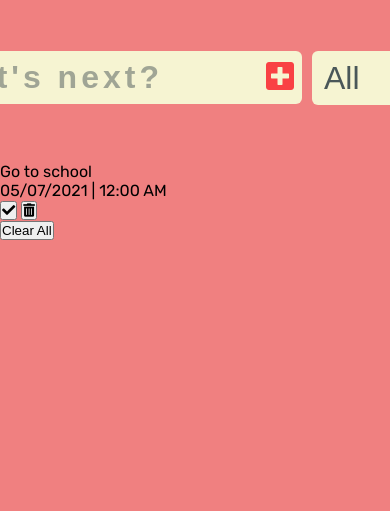
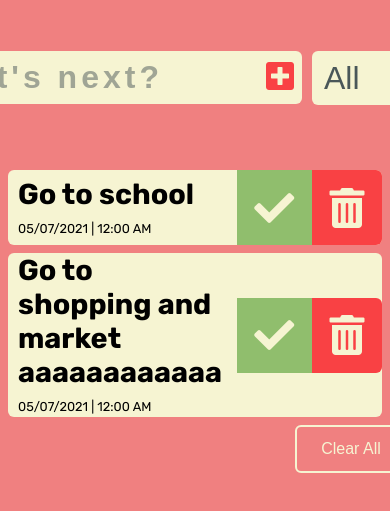
Before and after one commit to EzeSandes/ToDo-List, a plain HTML site: page index.html in a window 390 px wide. Shown: the part 171-682 px from the top of the page. Drawn offline with Linux system fonts and the light colour scheme.

Commit message:
Completed styles.css .Not responsive or refactored yet

```diff
--- a/index.html
+++ b/index.html
@@ -34,15 +34,24 @@
          </div>
       </form>
 
-      <div class="container">
+      <div class="flex flex--center container container-list">
          <ul class="todo-list">
             <div class="todo__item">
                <div class="todo__item--text">
-                  <li>Go to school</li>
+                  <li class="todo-item--task">Go to school</li>
                   <span class="list-date">05/07/2021 | 12:00 AM</span>
                </div>
-               <button><i class="fas fa-check"></i></button>
-               <button><i class="fas fa-trash-alt"></i></button>
+               <button class="btn btn--check"><i class="fas fa-check fa-3x "></i></button>
+               <button class="btn btn--trash"><i class="fas fa-trash-alt fa-3x"></i></button>
+            </div>
+            <div class="todo__item">
+               <div class="todo__item--text">
+                  <li class="todo-item--task">Go to shopping and market aaaaaaaaaaaa
+                  </li>
+                  <span class="list-date">05/07/2021 | 12:00 AM</span>
+               </div>
+               <button class="btn btn--check"><i class="fas fa-check fa-3x "></i></button>
+               <button class="btn btn--trash"><i class="fas fa-trash-alt fa-3x"></i></button>
             </div>
          </ul>
          <button class="btn btn--clear">Clear All</button>
--- a/styles.css
+++ b/styles.css
@@ -7,8 +7,10 @@
    --primary-text-color: #000000;
    --secundary-text-color: #4A5759;
    --complete-color: #90BE6D;
+   --complete-darker-color: #63834b;
    --delete-color: #F94144;
    --delete-darker-color: #a82c2e;
+   --border-radius: 6px;
 }
 
 *,
@@ -47,7 +49,7 @@ form button,
 .select select{
    border: none;
    padding: 0.5rem;
-   border-radius: 6px;
+   border-radius: var(--border-radius);
    background-color: var(--primary-backg-text-color);
    font-size: 2rem;
 }
@@ -114,8 +116,95 @@ select{
    right: 0;
 
    /* Border Radius */
-   border-bottom-right-radius: 6px;
-   border-top-right-radius: 6px;
+   border-bottom-right-radius: var(--border-radius);
+   border-top-right-radius: var(--border-radius);
+}
+
+/***************** Task list ********************/
+.container-list{
+   flex-direction: column;
+}
+
+.todo-list{
+   min-width: 40%;
+   list-style: none;
+}
+
+.todo__item{
+   display: flex;
+   justify-content: space-between;
+   align-items: center;
+   margin: 0.5rem;
+
+   border-radius: var(--border-radius);
+
+   font-size: 1.5rem;
+   background-color: var(--primary-backg-text-color);
+}
+
+.todo__item--text{
+   flex: 1;
+   margin: 0 10px;
+   font-weight: 700;
+}
+
+.todo-item--task{
+   font-size: 1.8rem;
+}
+
+.list-date{
+   font-size: 0.8rem;
+   font-weight: 400;
+}
+
+.btn--check,
+.btn--trash{
+   border: none;
+   color: var(--primary-backg-text-color);
+   background-color: var(--delete-color);
+   padding: 0.5rem;
+}
+
+.btn--check i,
+.btn--trash i{
+   padding: 0.6rem;
+}
+
+.btn--check{
+   background-color: var(--complete-color);
+}
+
+.btn--trash{
+   background-color: var(--delete-color);
+   border-top-right-radius: var(--border-radius);
+   border-bottom-right-radius: var(--border-radius);
+}
+
+.btn--trash:active{
+   background-color: var(--delete-darker-color);
+}
+.btn--check:active{
+   background-color: var(--complete-darker-color);
+}
+
+.btn--clear{
+
+   position: relative;
+   left: 40%;
+
+   font-size: 1rem;
+   color: var(--primary-backg-text-color);
+   background: transparent;
+
+   border: 2px solid var(--primary-backg-text-color);
+   border-radius: var(--border-radius);
+
+   padding: 0.8rem 1.5rem;
+}
+
+.btn--clear:active{
+   color: var(--main--backg-color);
+   background-color: var(--primary-backg-text-color);
 }
 
 /***************** UTILITIES ********************/
@@ -127,3 +216,14 @@ select{
    justify-content: center;
    align-items: center;
 }
+
+.btn{
+   cursor: pointer;
+   transition: all 0.3s ease;
+}
+
+.container{
+   max-width: 800px;
+   margin: 0 auto;
+   width: 100%;
+}
```
